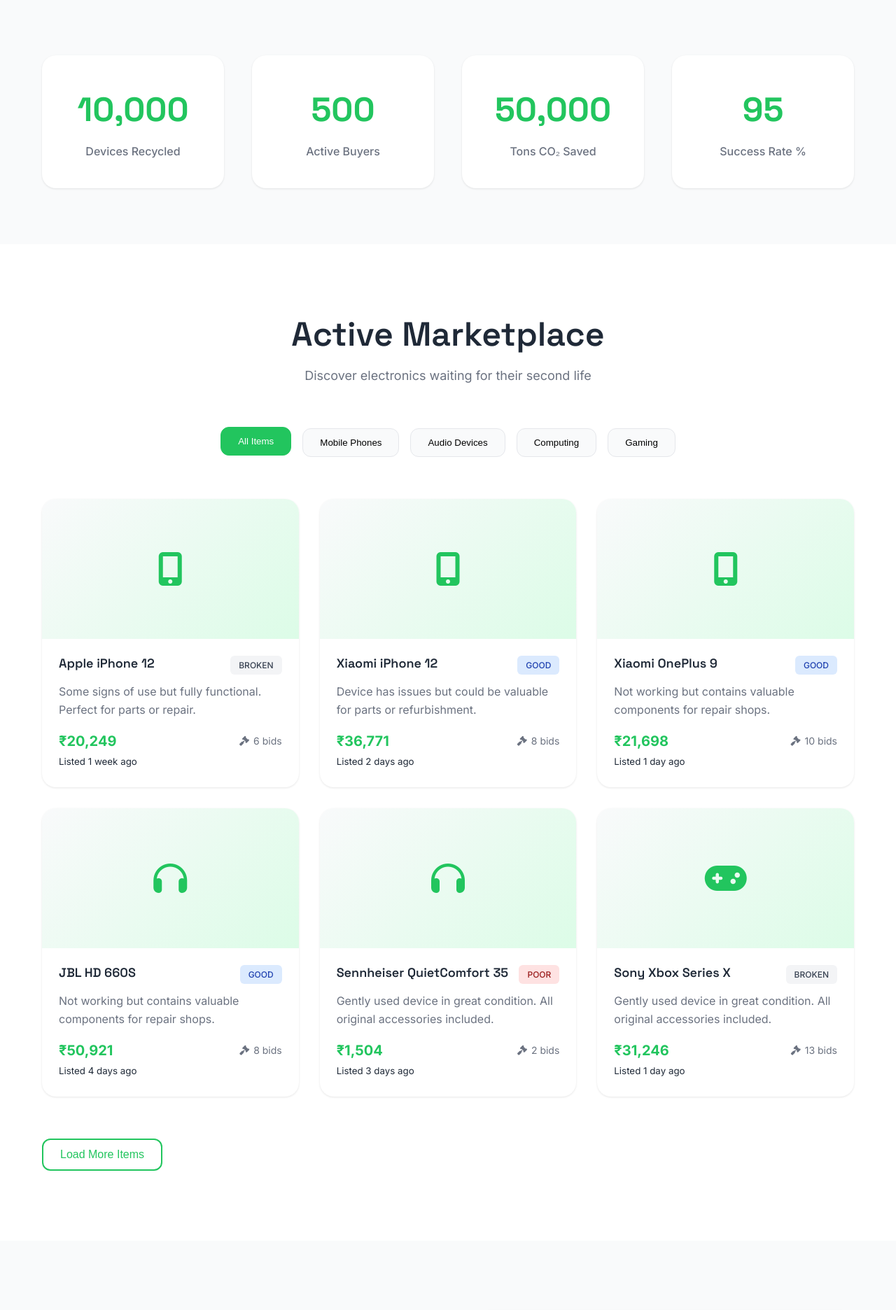
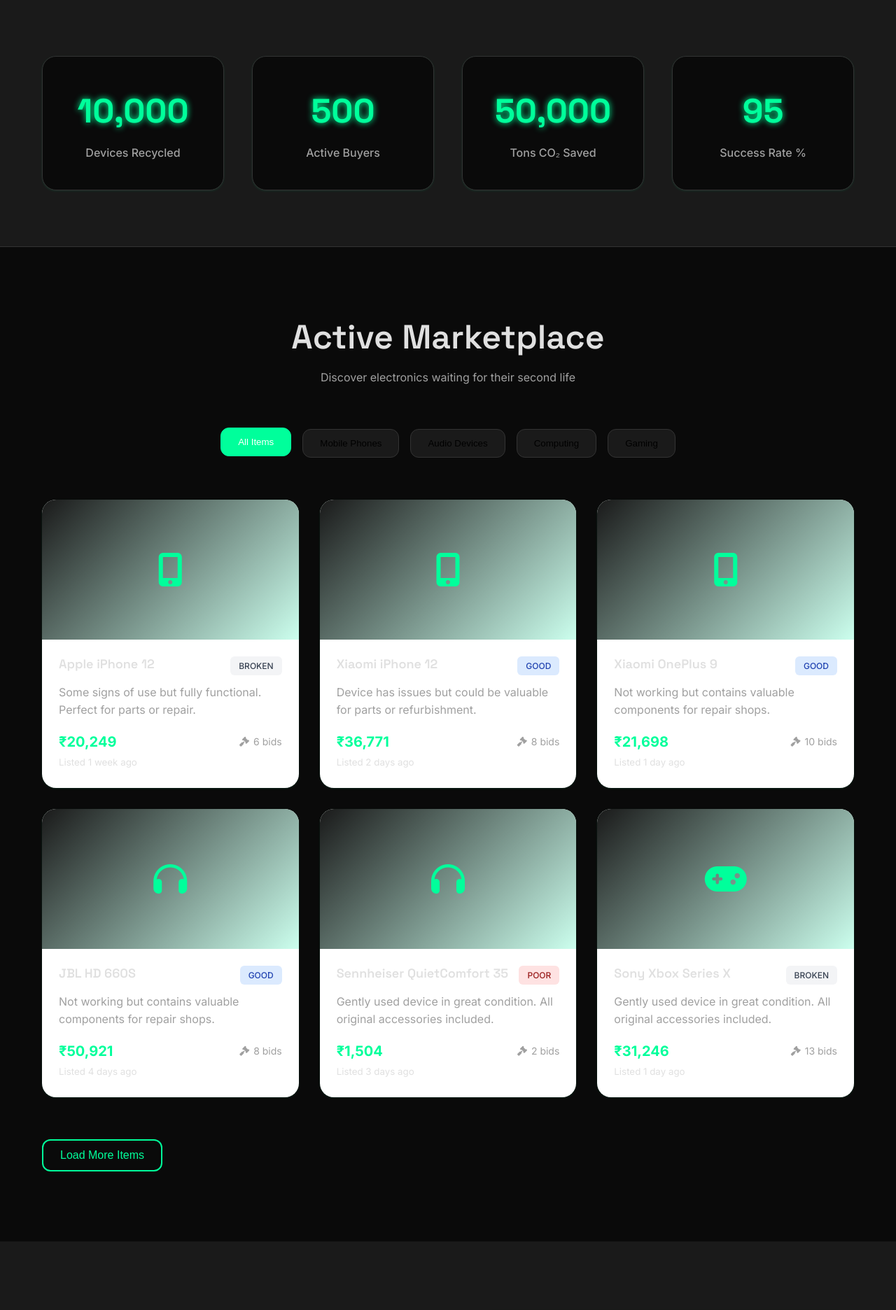
Before and after one commit to Tanishv3/EcoWaste, a PHP site: page / in a window 1280 px wide. Shown: the part 801-2673 px from the top of the page at 70% size. Run offline with PHP 8.4, Linux system fonts and the light colour scheme.

Commit message:
1st change

```diff
--- a/css/styles.css
+++ b/css/styles.css
@@ -7,27 +7,27 @@
 
 :root {
     /* Colors */
-    --primary-color: #22c55e;
-    --primary-dark: #16a34a;
-    --primary-light: #dcfce7;
-    --secondary-color: #3b82f6;
-    --accent-color: #f59e0b;
+    --primary-color: #00ff9b; /* A more vibrant, "electric" green */
+    --primary-dark: #00e68a;
+    --primary-light: #ccffee;
+    --secondary-color: #00c2ff; /* A vibrant blue */
+    --accent-color: #ff7f00; /* A coppery orange */
     --success-color: #10b981;
     --warning-color: #f59e0b;
     --error-color: #ef4444;
 
     /* Neutrals */
-    --text-primary: #1f2937;
-    --text-secondary: #6b7280;
-    --text-muted: #9ca3af;
-    --bg-primary: #ffffff;
-    --bg-secondary: #f9fafb;
-    --bg-dark: #111827;
-    --border-color: #e5e7eb;
-    --shadow-light: 0 1px 3px rgba(0, 0, 0, 0.1);
-    --shadow-medium: 0 4px 6px rgba(0, 0, 0, 0.1);
-    --shadow-large: 0 10px 15px rgba(0, 0, 0, 0.1);
-    --shadow-xl: 0 20px 25px rgba(0, 0, 0, 0.15);
+    --text-primary: #e0e0e0; /* Lighter text for dark background */
+    --text-secondary: #a0a0a0;
+    --text-muted: #888888;
+    --bg-primary: #0a0a0a; /* Dark background */
+    --bg-secondary: #1a1a1a;
+    --bg-dark: #000000;
+    --border-color: #333333;
+    --shadow-light: 0 1px 3px rgba(0, 255, 155, 0.1);
+    --shadow-medium: 0 4px 6px rgba(0, 255, 155, 0.1);
+    --shadow-large: 0 10px 15px rgba(0, 255, 155, 0.1);
+    --shadow-xl: 0 20px 25px rgba(0, 255, 155, 0.15);
 
     /* Typography */
     --font-primary: 'Inter', sans-serif;
@@ -273,25 +276,24 @@ p {
     left: 0;
     right: 0;
     bottom: 0;
-    z-index: 1;
+    z-index: 0;
+    background-image: url('https://www.transparenttextures.com/patterns/circuit-board.png');
+    opacity: 0.05;
+    animation: bg-scroll 30s linear infinite;
 }
 
-.hero-particles {
+@keyframes bg-scroll {
+    from { background-position: 0 0; }
+    to { background-position: -400px -400px; }
+}
+
+#hero-canvas {
     position: absolute;
     top: 0;
     left: 0;
-    right: 0;
-    bottom: 0;
-    background-image:
-        radial-gradient(circle at 20% 50%, rgba(34, 197, 94, 0.1) 0%, transparent 50%),
-        radial-gradient(circle at 80% 20%, rgba(59, 130, 246, 0.1) 0%, transparent 50%),
-        radial-gradient(circle at 40% 80%, rgba(245, 158, 11, 0.1) 0%, transparent 50%);
-    animation: float 20s ease-in-out infinite;
-}
-
-@keyframes float {
-    0%, 100% { transform: translateY(0px) rotate(0deg); }
-    50% { transform: translateY(-20px) rotate(180deg); }
+    width: 100%;
+    height: 100%;
+    z-index: 1;
 }
 
 .hero-content {
@@ -452,6 +459,8 @@ p {
 .stats-section {
     padding: 80px 0;
     background: var(--bg-secondary);
+    border-top: 1px solid var(--border-color);
+    border-bottom: 1px solid var(--border-color);
 }
 
 .stats-grid {
@@ -463,15 +472,17 @@ p {
 .stat-card {
     text-align: center;
     padding: 40px 20px;
-    background: white;
+    background: var(--bg-primary);
     border-radius: var(--radius-lg);
+    border: 1px solid var(--border-color);
     box-shadow: var(--shadow-light);
-    transition: transform var(--transition-medium);
+    transition: transform var(--transition-medium), box-shadow var(--transition-medium), border-color var(--transition-medium);
 }
 
 .stat-card:hover {
-    transform: translateY(-5px);
-    box-shadow: var(--shadow-large);
+    transform: translateY(-10px) scale(1.05);
+    box-shadow: 0 0 30px rgba(0, 255, 155, 0.2);
+    border-color: var(--primary-color);
 }
 
 .stat-number {
@@ -480,6 +491,7 @@ p {
     color: var(--primary-color);
     font-family: var(--font-heading);
     margin-bottom: 8px;
+    text-shadow: 0 0 10px var(--primary-color);
 }
 
 .stat-label {
@@ -498,12 +510,43 @@ p {
     margin-bottom: 16px;
 }
 
-.section-subtitle {
-    font-size: 18px;
-    color: var(--text-secondary);
-    max-width: 600px;
-    margin: 0 auto;
+/* Scroll Animations */
+.stat-card, .marketplace-item, .step, .feature, .contact-method, .footer-section {
+    opacity: 0;
+    transform: translateY(50px);
+    transition: opacity 0.6s ease-out, transform 0.6s ease-out;
 }
+
+.stat-card.in-view, .marketplace-item.in-view, .step.in-view, .feature.in-view, .contact-method.in-view, .footer-section.in-view {
+    opacity: 1;
+    transform: translateY(0);
+}
+
+/* Staggered animations */
+.stat-card:nth-child(1) { transition-delay: 0.1s; }
+.stat-card:nth-child(2) { transition-delay: 0.2s; }
+.stat-card:nth-child(3) { transition-delay: 0.3s; }
+.stat-card:nth-child(4) { transition-delay: 0.4s; }
+
+.marketplace-item:nth-child(odd) { transition-delay: 0.1s; }
+.marketplace-item:nth-child(even) { transition-delay: 0.2s; }
+
+.step:nth-child(1) { transition-delay: 0.1s; }
+.step:nth-child(2) { transition-delay: 0.2s; }
+.step:nth-child(3) { transition-delay: 0.3s; }
+
+.feature:nth-child(1) { transition-delay: 0.1s; }
+.feature:nth-child(2) { transition-delay: 0.2s; }
+.feature:nth-child(3) { transition-delay: 0.3s; }
+
+.contact-method:nth-child(1) { transition-delay: 0.1s; }
+.contact-method:nth-child(2) { transition-delay: 0.2s; }
+.contact-method:nth-child(3) { transition-delay: 0.3s; }
+
+.footer-section:nth-child(1) { transition-delay: 0.1s; }
+.footer-section:nth-child(2) { transition-delay: 0.2s; }
+.footer-section:nth-child(3) { transition-delay: 0.3s; }
+.footer-section:nth-child(4) { transition-delay: 0.4s; }
 
 /* Marketplace Section */
 .marketplace {
--- a/index.html
+++ b/index.html
@@ -41,9 +41,8 @@
 
     <!-- Hero Section -->
     <section id="home" class="hero">
-        <div class="hero-background">
-            <div class="hero-particles"></div>
-        </div>
+        <div class="hero-background"></div>
+        <canvas id="hero-canvas" class="hero-particles"></canvas>
         <div class="hero-content">
             <div class="hero-text">
                 <h1 class="hero-title">
--- a/js/main.js
+++ b/js/main.js
@@ -7,6 +7,7 @@ class EcoWasteApp {
         this.setupEventListeners();
         this.generateMarketplaceItems();
         this.setupAnimations();
+        this.initHeroCanvas();
     }
 
     init() {
@@ -581,62 +582,112 @@ class EcoWasteApp {
     }
 
     setupAnimations() {
-        // Add CSS for fade-in animation
-        const style = document.createElement('style');
-        style.textContent = `
-            section {
-                opacity: 0;
-                transform: translateY(50px);
-                transition: all 0.8s ease;
+        // Intersection Observer for scroll animations
+        const observer = new IntersectionObserver((entries) => {
+            entries.forEach(entry => {
+                if (entry.isIntersecting) {
+                    entry.target.classList.add('in-view');
+                }
+            });
+        }, {
+            threshold: 0.1
+        });
+
+        document.querySelectorAll('.stat-card, .marketplace-item, .step, .feature, .contact-method, .footer-section').forEach(el => {
+            observer.observe(el);
+        });
+    }
+
+    initHeroCanvas() {
+        const canvas = document.getElementById('hero-canvas');
+        if (!canvas) return;
+        const ctx = canvas.getContext('2d');
+        let particles = [];
+
+        function resizeCanvas() {
+            canvas.width = window.innerWidth;
+            canvas.height = window.innerHeight;
+        }
+        resizeCanvas();
+
+        window.addEventListener('resize', resizeCanvas);
+
+        class Particle {
+            constructor(x, y, directionX, directionY, size, color) {
+                this.x = x;
+                this.y = y;
+                this.directionX = directionX;
+                this.directionY = directionY;
+                this.size = size;
+                this.color = color;
             }
 
-            section.fade-in {
-                opacity: 1;
-                transform: translateY(0);
+            draw() {
+                ctx.beginPath();
+                ctx.arc(this.x, this.y, this.size, 0, Math.PI * 2, false);
+                ctx.fillStyle = this.color;
+                ctx.fill();
             }
 
-            .drag-over {
-                border-color: var(--primary-color) !important;
-                background: var(--primary-light) !important;
+            update() {
+                if (this.x > canvas.width || this.x < 0) {
+                    this.directionX = -this.directionX;
+                }
+                if (this.y > canvas.height || this.y < 0) {
+                    this.directionY = -this.directionY;
+                }
+                this.x += this.directionX;
+                this.y += this.directionY;
+                this.draw();
             }
+        }
 
-            @media (max-width: 768px) {
-                .nav-menu.active {
-                    display: flex;
-                    position: fixed;
-                    top: 70px;
-                    left: 0;
-                    right: 0;
-                    background: white;
-                    flex-direction: column;
-                    padding: 20px;
-                    box-shadow: var(--shadow-large);
-                    border-bottom: 1px solid var(--border-color);
-                }
+        function initParticles() {
+            particles = [];
+            const numberOfParticles = (canvas.height * canvas.width) / 9000;
+            for (let i = 0; i < numberOfParticles; i++) {
+                const size = (Math.random() * 2) + 1;
+                const x = (Math.random() * ((innerWidth - size * 2) - (size * 2)) + size * 2);
+                const y = (Math.random() * ((innerHeight - size * 2) - (size * 2)) + size * 2);
+                const directionX = (Math.random() * .4) - .2;
+                const directionY = (Math.random() * .4) - .2;
+                const color = 'rgba(0, 255, 155, 0.5)';
+                particles.push(new Particle(x, y, directionX, directionY, size, color));
+            }
+        }
 
-                .nav-actions.active {
-                    display: flex;
-                    position: fixed;
-                    top: 200px;
-                    left: 20px;
-                    right: 20px;
-                    gap: 12px;
-                }
+        function connectParticles() {
+            let opacityValue = 1;
+            for (let a = 0; a < particles.length; a++) {
+                for (let b = a; b < particles.length; b++) {
+                    const distance = ((particles[a].x - particles[b].x) * (particles[a].x - particles[b].x))
+                                   + ((particles[a].y - particles[b].y) * (particles[a].y - particles[b].y));
 
-                .hamburger.active .bar:nth-child(1) {
-                    transform: rotate(45deg) translate(5px, 5px);
-                }
-
-                .hamburger.active .bar:nth-child(2) {
-                    opacity: 0;
-                }
-
-                .hamburger.active .bar:nth-child(3) {
-                    transform: rotate(-45deg) translate(7px, -6px);
+                    if (distance < (canvas.width/7) * (canvas.height/7)) {
+                        opacityValue = 1 - (distance/20000);
+                        ctx.strokeStyle = `rgba(0, 255, 155, ${opacityValue})`;
+                        ctx.lineWidth = 1;
+                        ctx.beginPath();
+                        ctx.moveTo(particles[a].x, particles[a].y);
+                        ctx.lineTo(particles[b].x, particles[b].y);
+                        ctx.stroke();
+                    }
                 }
             }
-        `;
-        document.head.appendChild(style);
+        }
+
+        function animate() {
+            requestAnimationFrame(animate);
+            ctx.clearRect(0, 0, innerWidth, innerHeight);
+
+            for (let i = 0; i < particles.length; i++) {
+                particles[i].update();
+            }
+            connectParticles();
+        }
+
+        initParticles();
+        animate();
     }
 
     startTypewriterEffect() {
```
Also changed, not shown: other parts of css/styles.css (+36 -28 lines).
